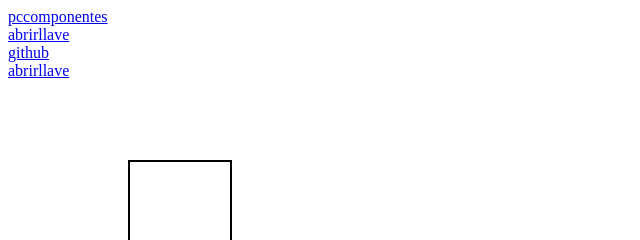
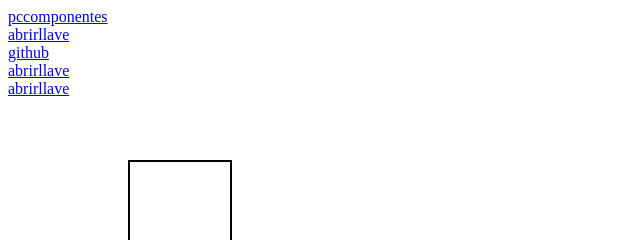
Before and after one commit to bemopu1980/Grupo-BBGJD, a plain HTML site: page index.html in a window 1280 px wide. Shown: the top 240 px of the page, 0-640 px from the left. Drawn offline with Linux system fonts and the light colour scheme.

Commit message:
añadir linea

```diff
--- a/index.html
+++ b/index.html
@@ -82,6 +82,6 @@
 <a href="https://www.abrirllave.com/xsd/restricciones.php"> abrirllave</a><br>
 <a href="https://github.com/bemopu1980/Grupo-BBGJD.git">github</a><br>
 <a href="https://www.abrirllave.com/xsd/restricciones.php">abrirllave</a><br>
-
+<a href="https://www.abrirllave.com/xsd/restricciones.php">abrirllave</a><br>
 
 </html>
```
